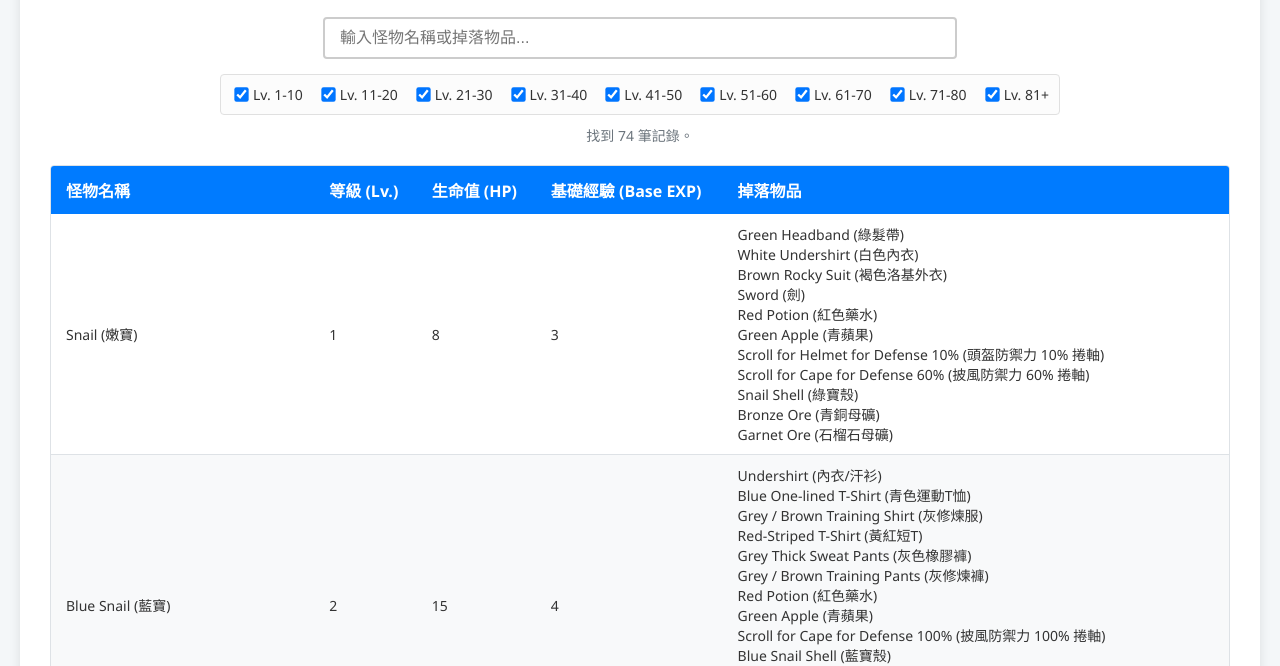
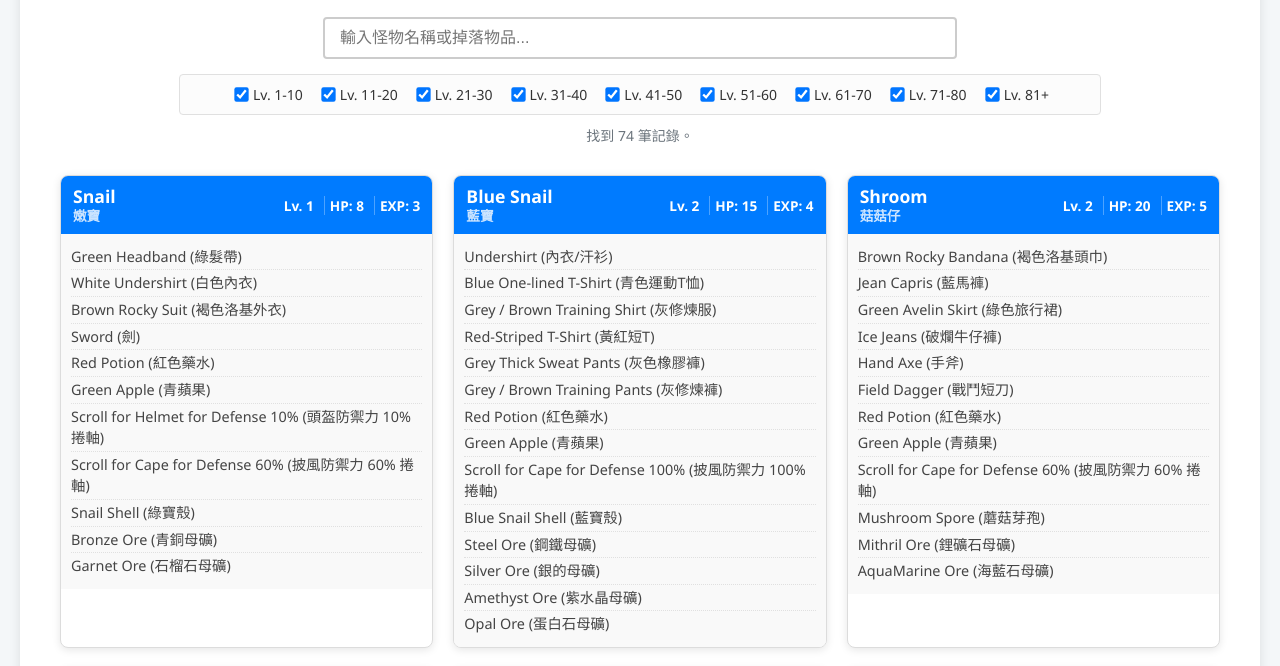
Before and after one commit to mutsuki1129/my-first-website, a plain HTML site: page index.html in a window 1280 px wide. Shown: the part 120-786 px from the top of the page. Drawn offline with Linux system fonts and the light colour scheme.

Commit message:
Add files via upload

```diff
--- a/app.js
+++ b/app.js
@@ -3,8 +3,8 @@ const HEADERS = ['怪物名稱', '等級', '生命值', '基礎經驗', '掉落
 let MONSTER_DROPS_RAW = [];
 let MONSTER_DROPS_MERGED = [];
 
-// *** 修正: 元素參考回單一搜尋框，與 index.html 匹配 ***
-const tableBody = document.getElementById('tableBody');
+// 元素參考
+const resultsGrid = document.getElementById('resultsGrid');
 const searchInput = document.getElementById('searchInput');
 const dataStatus = document.getElementById('dataStatus');
 const levelFilterControls = document.getElementById('levelFilterControls');
@@ -22,7 +22,7 @@ const LEVEL_RANGES = [
     { label: 'Lv. 81+', min: 81, max: 999 },
 ];
 
-// --- 核心 CSV 解析函式 (保持不變) ---
+// --- 核心 CSV 解析函式 ---
 async function loadData() {
     const CSV_FILE = 'data.csv';
 
@@ -80,7 +80,7 @@ async function loadData() {
     }
 }
 
-// --- 數據合併函式 (保持不變) ---
+// --- 數據合併函式 (資料精簡) ---
 function mergeMonsterDrops(rawDrops) {
     const mergedData = new Map();
 
@@ -106,38 +106,63 @@ function mergeMonsterDrops(rawDrops) {
     return Array.from(mergedData.values());
 }
 
-// --- 表格渲染函式 (保持不變) ---
+// --- 表格渲染函式 (生成卡片結構與中英分行) ---
 function renderTable(data) {
-    tableBody.innerHTML = '';
+    resultsGrid.innerHTML = ''; // 清空結果容器
 
     if (data.length === 0) {
-        const row = tableBody.insertRow();
-        const cell = row.insertCell();
-        cell.colSpan = HEADERS.length;
-        cell.textContent = "查無資料。";
-        cell.style.textAlign = 'center';
+        resultsGrid.innerHTML = '<div class="no-results">查無資料。</div>';
         return;
     }
 
     data.forEach(item => {
-        const row = tableBody.insertRow();
-        row.insertCell().textContent = item['怪物名稱'];
-        row.insertCell().textContent = item['等級'];
-        row.insertCell().textContent = item['生命值'];
-        row.insertCell().textContent = item['基礎經驗'];
+        const dropListHTML = item['掉落物品'].map(drop => `<span>${drop}</span>`).join('');
 
-        const dropCell = row.insertCell();
-        dropCell.innerHTML = item['掉落物品'].join('<br>');
+        // ** 處理中英文名稱拆分 **
+        const fullName = item['怪物名稱'].trim();
+        let englishName = fullName;
+        let chineseName = '';
+
+        const match = fullName.match(/(.*)\s*\((.*)\)/); // 匹配格式: Name (中文)
+        if (match) {
+            englishName = match[1].trim();
+            chineseName = match[2].trim();
+        } else {
+            // 如果沒有匹配到標準格式，假設怪物名稱全部是英文或中文
+            englishName = fullName;
+            chineseName = '';
+        }
+
+        const nameHTML = `
+            <span class="name-en">${englishName}</span>
+            <span class="name-cn">${chineseName}</span>
+        `;
+        // **********************************
+
+        const cardHTML = `
+            <div class="monster-card">
+                <div class="monster-info-header">
+                    <div class="name-container">
+                        ${nameHTML}
+                    </div>
+                    <span class="level">Lv. ${item['等級']}</span>
+                    <span class="hp">HP: ${item['生命值']}</span>
+                    <span class="exp">EXP: ${item['基礎經驗']}</span>
+                </div>
+                <div class="drop-list">
+                    ${dropListHTML}
+                </div>
+            </div>
+        `;
+        resultsGrid.insertAdjacentHTML('beforeend', cardHTML);
     });
 }
 
-// --- 修正: 初始化控制項 (解決 TypeError 錯誤) ---
+
+// --- 初始化控制項 ---
 function initializeControls() {
-    // *** 這裡正是錯誤發生的原因，必須確保 searchInput 不是 null ***
     if (searchInput) {
         searchInput.addEventListener('input', applyFilters);
-    } else {
-        console.error("Error: searchInput element not found. Check index.html ID.");
     }
 
     if (levelFilterControls) {
@@ -151,14 +176,12 @@ function initializeControls() {
         levelFilterControls.querySelectorAll('input[type="checkbox"]').forEach(checkbox => {
             checkbox.addEventListener('change', applyFilters);
         });
-    } else {
-        console.error("Error: levelFilterControls element not found. Check index.html ID.");
     }
 
     applyFilters();
 }
 
-// --- 單一搜尋邏輯 (保持不變) ---
+// --- 單一搜尋邏輯 ---
 function applyFilters() {
     const query = searchInput.value.toLowerCase().trim();
 
@@ -184,8 +207,10 @@ function applyFilters() {
     // 步驟二：單一文字搜尋過濾 (怪物名稱 OR 掉落物品)
     if (query.length > 0) {
         filtered = filtered.filter(item => {
+            // 檢查怪物名稱
             const monsterMatch = item['怪物名稱'].toLowerCase().includes(query);
 
+            // 檢查掉落物品列表
             const dropMatch = item['掉落物品'].some(dropItem =>
                 dropItem.toLowerCase().includes(query)
             );
--- a/index.html
+++ b/index.html
@@ -20,21 +20,8 @@
             <div id="dataStatus" class="status-message">數據載入中...</div>
         </div>
 
-        <div class="table-container">
-            <table id="dropTable">
-                <thead>
-                    <tr>
-                        <th>怪物名稱</th>
-                        <th>等級 (Lv.)</th>
-                        <th>生命值 (HP)</th>
-                        <th>基礎經驗 (Base EXP)</th>
-                        <th>掉落物品</th>
-                    </tr>
-                </thead>
-                <tbody id="tableBody">
-                    </tbody>
-            </table>
-        </div>
+        <div class="results-grid" id="resultsGrid">
+            </div>
 
     </div>
     <script src="app.js"></script>
--- a/style.css
+++ b/style.css
@@ -1,3 +1,4 @@
+/* 基本重設與佈局 */
 body {
     font-family: 'Segoe UI', Tahoma, Geneva, Verdana, sans-serif;
     background-color: #f4f7f9;
@@ -14,7 +15,7 @@ body {
     border-radius: 8px;
     box-shadow: 0 4px 12px rgba(0, 0, 0, 0.1);
     width: 100%;
-    max-width: 1200px;
+    max-width: 1400px;
 }
 
 h1 {
@@ -34,7 +35,7 @@ h1 {
 #searchInput {
     padding: 10px 15px;
     width: 100%;
-    max-width: 600px; /* 增加寬度以適應單一輸入框 */
+    max-width: 600px;
     border: 2px solid #ccc;
     border-radius: 4px;
     font-size: 16px;
@@ -63,6 +64,8 @@ h1 {
     border-radius: 4px;
     background-color: #fcfcfc;
     justify-content: center;
+    width: 100%;
+    max-width: 900px;
 }
 
 .level-filter-controls label {
@@ -78,40 +81,111 @@ h1 {
     transform: scale(1.1);
 }
 
-/* 表格樣式 */
-.table-container {
-    max-height: 70vh;
-    overflow-y: auto;
-    border: 1px solid #dee2e6;
-    border-radius: 4px;
+
+/* --- 核心樣式：怪物卡片佈局 --- */
+
+/* 1. 實現卡片橫向排列 (使用 CSS Grid) */
+.results-grid {
+    display: grid;
+    grid-template-columns: repeat(auto-fill, minmax(280px, 1fr));
+    gap: 20px;
+    padding: 10px;
+    margin-top: 20px;
 }
 
-#dropTable {
-    width: 100%;
-    border-collapse: collapse;
-    background-color: #fff;
+/* 2. 怪物卡片樣式 */
+.monster-card {
+    background: #ffffff;
+    border: 1px solid #dcdcdc;
+    border-radius: 8px;
+    box-shadow: 0 2px 8px rgba(0, 0, 0, 0.1);
+    overflow: hidden;
+    transition: transform 0.2s, box-shadow 0.2s;
 }
 
-#dropTable thead th {
+.monster-card:hover {
+    transform: translateY(-3px);
+    box-shadow: 0 6px 15px rgba(0, 0, 0, 0.15);
+}
+
+/* 3. 怪物基本資料 (橫向排列在卡片頂部) */
+.monster-info-header {
+    display: flex;
+    justify-content: space-between;
+    align-items: center;
     background-color: #007bff;
     color: white;
-    padding: 12px 15px;
-    text-align: left;
-    position: sticky;
-    top: 0;
-    z-index: 10;
+    padding: 10px 12px;
+    font-weight: bold;
 }
 
-#dropTable tbody tr:nth-child(even) {
-    background-color: #f8f9fa;
+/* 3A. 名稱容器 (實現中英分行) */
+.monster-info-header .name-container {
+    flex-grow: 1;
+    text-align: left;
+    min-width: 100px;
+    margin-right: 8px;
+    display: flex;
+    flex-direction: column; /* 垂直堆疊 */
 }
 
-#dropTable tbody tr:hover {
-    background-color: #e2f0ff;
+/* 英文名稱 (固定在第一行) */
+.monster-info-header .name-en {
+    font-size: 1.1em;
+    font-weight: bold;
+    white-space: nowrap; /* 不允許換行 */
+    overflow: hidden; /* 超出部分隱藏 */
+    text-overflow: ellipsis; /* 超出部分顯示省略號 */
+    line-height: 1.2;
 }
 
-#dropTable td {
-    padding: 10px 15px;
-    border-bottom: 1px solid #dee2e6;
-    font-size: 14px;
+/* 中文名稱 (固定在第二行) */
+.monster-info-header .name-cn {
+    font-size: 0.85em;
+    opacity: 0.8;
+    line-height: 1.2;
 }
+
+/* 3B. 數值屬性 */
+.monster-info-header .level,
+.monster-info-header .hp,
+.monster-info-header .exp {
+    font-size: 0.85em;
+    margin-left: 10px;
+    white-space: nowrap;
+    padding-left: 5px;
+    border-left: 1px solid rgba(255, 255, 255, 0.3);
+}
+
+.monster-info-header .level {
+    border-left: none;
+}
+
+
+/* 4. 掉落物品列表的樣式 (堆疊在 header 正下方) */
+.drop-list {
+    padding: 10px;
+    line-height: 1.5;
+    background-color: #f9f9f9;
+    min-height: 100px;
+}
+
+.drop-list span {
+    display: block; /* 每個掉落物佔據一行 */
+    font-size: 0.9em;
+    color: #444;
+    padding: 2px 0;
+    border-bottom: 1px dotted #e0e0e0;
+}
+
+.drop-list span:last-child {
+    border-bottom: none;
+}
+
+.no-results {
+    grid-column: 1 / -1;
+    text-align: center;
+    padding: 30px;
+    font-size: 1.2em;
+    color: #6c757d;
+}
```
